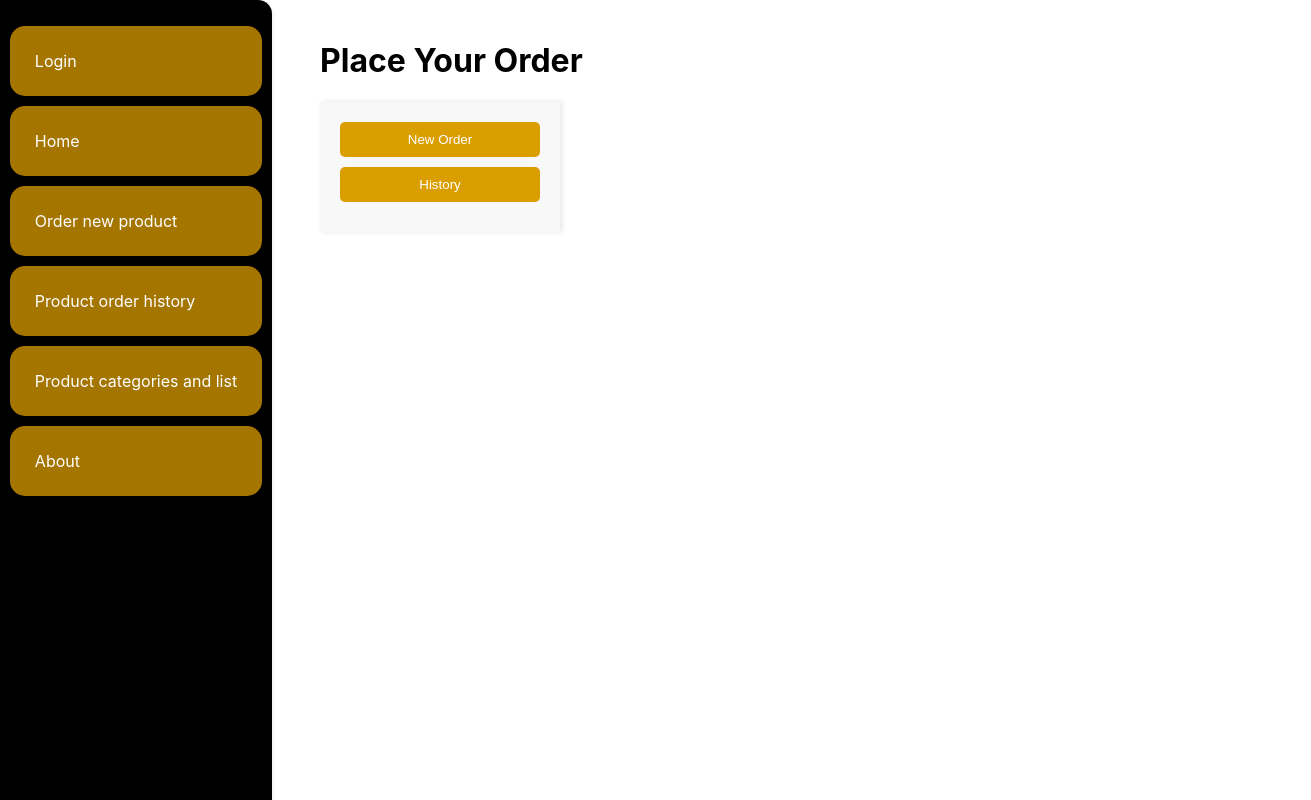
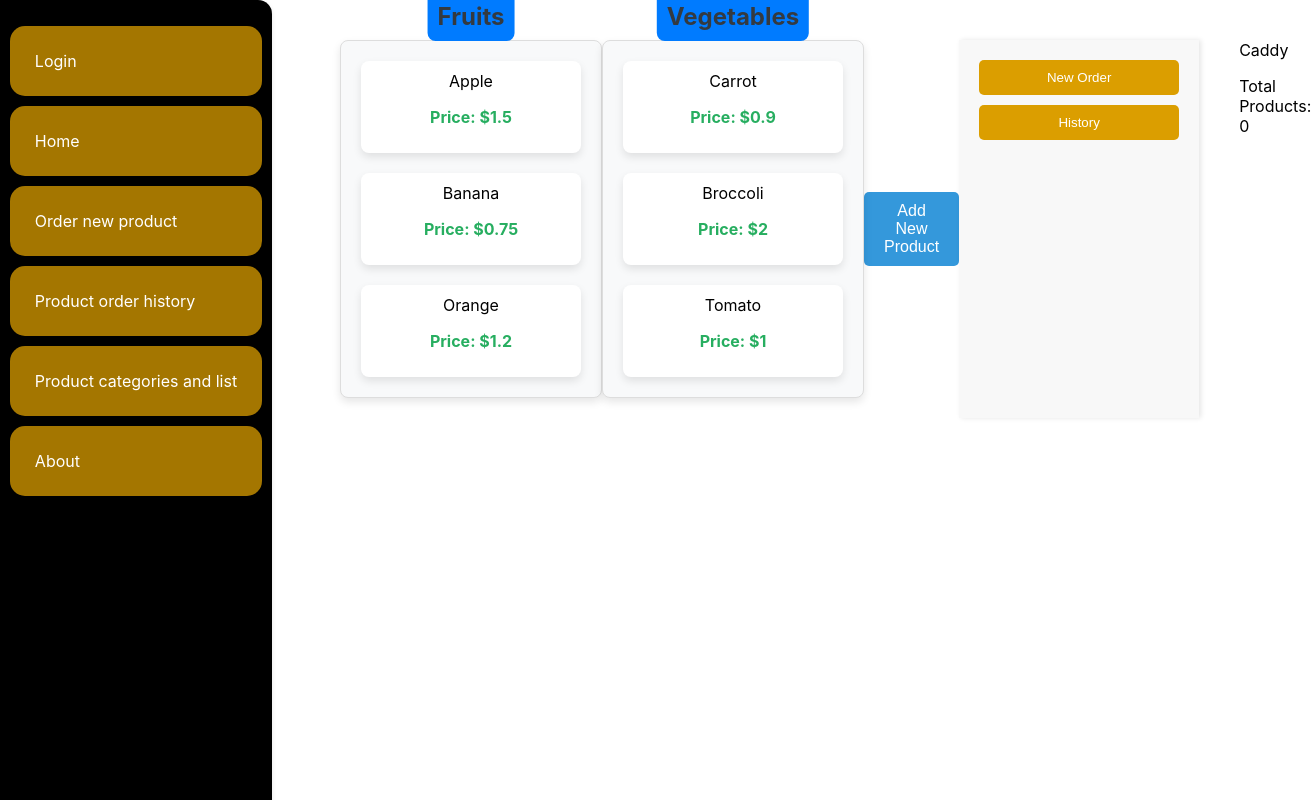
Before and after one commit to Makarovsky2222/groceries_shop_ITC, a React (Create React App) app in the folder arun-shop/: page /order in a window 1280 px wide. Shown: the whole page, 1311 px wide, since content can reach past the window. Built offline with nearby package versions, Linux system fonts and the light colour scheme.

Commit message:
Focus on Order Module : added cady and dnd logic for product cards, and refactor code

```diff
--- a/arun-shop/package.json
+++ b/arun-shop/package.json
@@ -10,6 +10,8 @@
     "bootstrap": "^5.3.2",
     "react": "^18.2.0",
     "react-bootstrap": "^2.9.1",
+    "react-dnd": "^16.0.1",
+    "react-dnd-html5-backend": "^16.0.1",
     "react-dom": "^18.2.0",
     "react-redux": "^9.0.4",
     "react-router-dom": "^6.20.1",
--- /dev/null
+++ b/arun-shop/src/components/OrderModule/Caddy.js
@@ -0,0 +1,33 @@
+// Caddy.js
+import React, { useState } from 'react';
+import { useDrop } from 'react-dnd';
+import { Card } from 'react-bootstrap';
+import './Styling/Caddy.css'
+const Caddy = () => {
+  const [droppedProducts, setDroppedProducts] = useState([]);
+
+  const [, drop] = useDrop({
+    accept: 'PRODUCT',
+    drop: (item) => {
+      // Handle drop events here
+      setDroppedProducts((prevProducts) => [...prevProducts, item.product]);
+    },
+  });
+
+  return (
+    <div ref={drop} className="caddy">
+      <Card>
+        <Card.Body>
+          <Card.Title>Caddy</Card.Title>
+          <Card.Text>Total Products: {droppedProducts.length}</Card.Text>
+          {/* Display the dropped products or any other information */}
+          {droppedProducts.map((product, index) => (
+            <div key={index}>{product.name}</div>
+          ))}
+        </Card.Body>
+      </Card>
+    </div>
+  );
+};
+
+export default Caddy;
--- a/arun-shop/src/components/Orders/OrderProduct.js
+++ b/arun-shop/src/components/OrderModule/OrderProduct.js
@@ -1,13 +1,18 @@
 // OrderProduct.js
 import React, { useState } from "react";
+import { DndProvider } from "react-dnd";
+import { HTML5Backend } from "react-dnd-html5-backend";
 import OrderForm from "./OrderForm";
 import OrderList from "./OrderList";
 import LeftPanel from "./LeftPanel";
-import "./OrderProduct.css";
+import AddProduct from "../AddProduct";
+import Category from "../Category";
+import Caddy from "./Caddy";
+import "./Styling/OrderProduct.css";
 
 const OrderProduct = () => {
-  const [currentView, setCurrentView] = useState("newOrder");
-  const [orders, setOrders] = useState([
+  // Initial data
+  const initialOrders = [
     {
       id: "1",
       name: "Order 1",
@@ -15,7 +20,7 @@ const OrderProduct = () => {
       author: "John Doe",
       location: "Location 1",
       amount: 150.0,
-      },
+    },
     {
       id: "2",
       name: "Order 2",
@@ -24,29 +29,49 @@ const OrderProduct = () => {
       location: "Location 2",
       amount: 200.0,
     },
-  ]);
+  ];
 
-  const [newOrder, setNewOrder] = useState({
+  const initialNewOrder = {
     id: "",
     name: "",
     date: "",
     author: "",
     location: "",
     amount: "",
-  });
+  };
 
+  const initialCategories = [
+    {
+      categoryName: "Fruits",
+      products: [
+        { name: "Apple", price: 1.5 },
+        { name: "Banana", price: 0.75 },
+        { name: "Orange", price: 1.2 },
+      ],
+    },
+    {
+      categoryName: "Vegetables",
+      products: [
+        { name: "Carrot", price: 0.9 },
+        { name: "Broccoli", price: 2.0 },
+        { name: "Tomato", price: 1.0 },
+      ],
+    },
+    // Add more categories as needed
+  ];
 
-  const [categories, setCategories] = useState([
-    "Category1",
-    "Category2",
-    "Category3",
-  ]);
-
-  const [locations, setLocations] = useState([
+  const initialLocations = [
     "Arun Shop Toul Tum Poung",
     "Arun Shop Daun Penh",
     "Arun Shop BKK1",
-  ]);
+  ];
+
+  // State variables
+  const [currentView, setCurrentView] = useState("newOrder");
+  const [orders, setOrders] = useState(initialOrders);
+  const [newOrder, setNewOrder] = useState(initialNewOrder);
+  const [categories] = useState(initialCategories);
+  const [locations] = useState(initialLocations);
   const [isOrderFormOpen, setOrderFormOpen] = useState(false);
 
   const handleOrderSubmit = () => {
@@ -55,7 +80,7 @@ const OrderProduct = () => {
       ...prevOrders,
       { ...newOrder, id: String(prevOrders.length + 1) },
     ]);
-    setOrderFormOpen(false); // Close the order form after submission
+    setOrderFormOpen(false);
   };
 
   const filterAndSortOrders = (columnName) => {
@@ -94,8 +119,19 @@ const OrderProduct = () => {
     />
   );
 
+  const renderCategories = () => (
+    <>
+      {categories.map((category) => (
+        <Category key={category.categoryName} {...category} />
+      ))}
+    </>
+  );
+
   return (
+    <DndProvider backend={HTML5Backend}>
     <div className="order-dashboard">
+      {renderCategories()}
+      <AddProduct />
       <LeftPanel
         setOrderFormOpen={setOrderFormOpen}
         setCurrentView={setCurrentView}
@@ -104,7 +140,9 @@ const OrderProduct = () => {
         {isOrderFormOpen && renderOrderForm()}
         {currentView === "currentOrders" && renderOrderList()}
       </div>
+      <Caddy />
     </div>
+    </DndProvider>
   );
 };
 
--- a/arun-shop/src/components/Orders/OrderProduct.css
+++ b/arun-shop/src/components/OrderModule/Styling/OrderProduct.css
@@ -1,65 +1,8 @@
 /* OrderProduct.css */
-.order-form-container {
-  margin: 20px;
-  text-align: center;
-}
-
-.order-form-window {
-  background: #fff;
-  padding: 20px;
-  margin: 20px auto;
-  max-width: 400px;
-  border: 1px solid #ddd;
-  border-radius: 10px;
-  box-shadow: 0 4px 8px rgba(0, 0, 0, 0.1);
-  transition: transform 0.3s;
-}
-
-.order-form-window:hover {
-  transform: translateY(-5px);
-}
-
-.order-form-window label {
-  display: block;
-  margin-bottom: 8px;
-  font-weight: bold;
-}
-
-.order-form-window input,
-.order-form-window select {
-  width: 100%;
-  padding: 10px;
-  margin-bottom: 15px;
-  border: 1px solid #ddd;
-  border-radius: 5px;
-  box-sizing: border-box;
-}
-
-.order-form-window button {
-  background-color: #4caf50;
-  color: white;
-  padding: 10px 15px;
-  border: none;
-  border-radius: 5px;
-  cursor: pointer;
-  transition: background-color 0.3s;
-}
-
-.order-form-window button:hover {
-  background-color: #45a049;
-}
-
-.order-form-window button:last-child {
-  background-color: #d9534f;
-  margin-left: 10px;
-}
-
-.order-form-window button:last-child:hover {
-  background-color: #c9302c;
-}
 
 .order-dashboard {
   display: flex;
+  padding: 20px;
 }
 
 .left-panel {
@@ -94,10 +37,15 @@
   padding: 20px;
 }
 
+.order-form-container {
+  margin: 20px;
+  text-align: center;
+}
+
 .order-list-container {
   background: #fff;
   padding: 20px;
-  width: 800px;
+  width: 100%;
   border: 1px solid #ddd;
   border-radius: 10px;
   box-shadow: 0 4px 8px rgba(0, 0, 0, 0.1);
@@ -109,7 +57,6 @@
   width: 100%;
   border-collapse: collapse;
   margin-top: 15px;
-  gap: 15px;
 }
 
 .order-list-container th,
@@ -120,7 +67,7 @@
 }
 
 .order-list-container th {
-  background-color: #ff7f50; /* Changed to a more orange color */
+  background-color: #ff7f50;
   color: white;
 }
 
@@ -133,7 +80,7 @@
   margin-top: 10px;
   margin-right: 10px;
   padding: 10px;
-  background: #ff7f50; /* Changed to a more orange color */
+  background: #ff7f50;
   color: white;
   border: none;
   border-radius: 5px;
@@ -142,5 +89,5 @@
 }
 
 .order-list-container button:hover {
-  background-color: #e5673f; /* Darker orange on hover */
+  background-color: #e5673f;
 }
--- a/arun-shop/src/components/Product.css
+++ b/arun-shop/src/components/Product.css
@@ -8,7 +8,7 @@
   background-color: #fff; /* Changed the background color to white */
   border-radius: 8px;
   box-shadow: 0 4px 8px rgba(0, 0, 0, 0.1);
-  transition: transform 0.3s; /* Added a transform transition for a subtle effect on hover */
+  transition: transform 0.3s ease-in-out; /* Added a transform transition for a subtle effect on hover */
 }
 
 .product:hover {
@@ -19,3 +19,9 @@
   color: #27ae60;
   font-weight: bold;
 }
+
+.product.dragging {
+  transform: scale(1.5); /* Scale the product when dragging */
+  opacity: 1; /* Reduce opacity when dragging */
+  transition: transform 0.2s ease-in-out, opacity 0.2s ease-in-out;
+}
--- a/arun-shop/src/components/Product.js
+++ b/arun-shop/src/components/Product.js
@@ -1,18 +1,41 @@
 // Product.js
 import React from 'react';
+import { useDrag } from 'react-dnd';
+import { useDrop } from 'react-dnd';
 import { Card } from 'react-bootstrap';
 import './Product.css';
 
 const Product = (props) => {
+  const [{ isDragging }, drag] = useDrag({
+    type: 'PRODUCT',
+    item: { product: props },
+    collect: (monitor) => ({
+      isDragging: !!monitor.isDragging(),
+    }),
+  });
+
+  const [, drop] = useDrop({
+    accept: 'PRODUCT',
+    hover: () => {
+      // Handle hover events here, you can add some styles or effects
+      console.log('Card is being hovered!');
+    },
+  });
+
   return (
-    <Card className="product">
+    <div
+      ref={(node) => drag(drop(node))}
+      className={`product ${isDragging ? 'dragging' : ''}`}
+    >
+      <Card>
         <Card.Body>
           <Card.Title>{props.name}</Card.Title>
           <Card.Text className="price">Price: ${props.price}</Card.Text>
           {/* Add more details as needed */}
         </Card.Body>
       </Card>
+    </div>
   );
-}
+};
 
 export default Product;
--- a/arun-shop/src/pages/Order.js
+++ b/arun-shop/src/pages/Order.js
@@ -1,12 +1,10 @@
 // OrderPage.js
 import React from 'react';
-import OrderProduct from '../components/Orders/OrderProduct';
-
+import OrderProduct from '../components/OrderModule/OrderProduct';
 
 const Order = () => {
   return (
     <div>
-      <h1>Place Your Order</h1>
       <OrderProduct />
     </div>
   );
```
Also changed, not shown: arun-shop/src/components/OrderModule/LeftPanel.js (renamed from arun-shop/src/components/Orders/LeftPanel.js), arun-shop/src/components/OrderModule/OrderForm.js (renamed from arun-shop/src/components/Orders/OrderForm.js), arun-shop/src/components/OrderModule/OrderList.js (renamed from arun-shop/src/components/Orders/OrderList.js), arun-shop/src/components/OrderModule/Styling/Caddy.css (added), 1 other file (tests, documents, lock files or other folders). Lines whose indentation alone changed are shown as unchanged.
